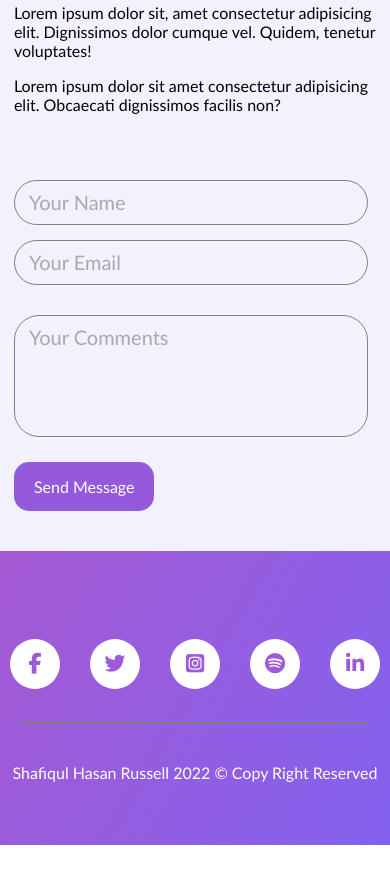
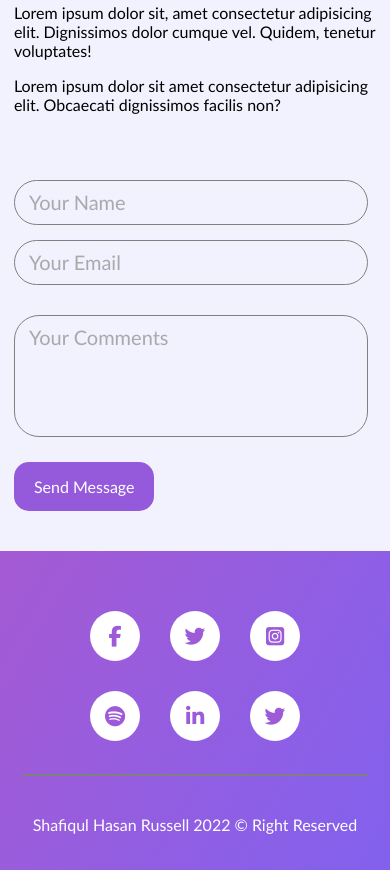
Before and after one commit to shafik720/Responsive-website-with-vanilla-html-css---2-, a plain HTML site: page index.html in a window 390 px wide. Shown: the part 10124-10994 px from the top of the page. Before the commit the page ends 10969 px from the top, so only its background shows below. Drawn offline with Linux system fonts and the light colour scheme.

Commit message:
sdfgsdfdg

```diff
--- a/index.html
+++ b/index.html
@@ -319,10 +319,11 @@
                     <a href="#"><span id="insta"><i class="fa-brands fa-instagram-square"></i></span></a>
                     <a href="#"><span id="spotify"><i class="fa-brands fa-spotify"></i></span></a>
                     <a href="#"><span id="linkedIn"><i class="fa-brands fa-linkedin-in"></i></span></a>
+                    <a href="#"><span id="insta"><i class="fa-brands fa-twitter"></i></span></a>
                 </div>
                 <hr width="90%" color="grey">
                 <div class="footer-text">
-                    <p>Shafiqul Hasan Russell 2022 &copy; Copy Right Reserved</p>
+                    <p>Shafiqul Hasan Russell 2022 &copy; Right Reserved</p>
                 </div>
             </div>
         </footer>
--- a/style.css
+++ b/style.css
@@ -649,6 +649,12 @@ footer{
         column-gap: 0px;
         row-gap: 15px;
     }
+    .footer-icons{
+        display: grid;
+        grid-template-columns: repeat(3, 1fr);
+        row-gap: 30px;
+        margin-top: 40px;
+    }
 }
 
 
```
